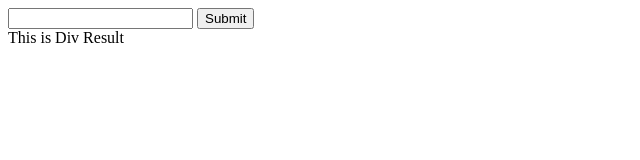
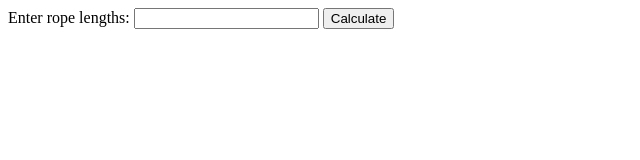
Before and after one commit to acciojob/Minimum-Cost-Of-Ropes-arjunsinghbazal, a website: page main.html in a window 1280 px wide. Shown: the whole page, without its empty margins (0-640 px from the left). Drawn offline with Linux system fonts and the light colour scheme.

Commit message:
created a submission

```diff
--- a/main.html
+++ b/main.html
@@ -6,12 +6,15 @@
 </head>
 
 <body>
-    <form id="form" onsubmit="return false">
-      <input type="text" id = "inputArr"/>
-      <input type="submit" value="Submit" onclick="minimumCost()"/>
-    </form>
-    <div id="result">This is Div Result</div>
-    <script type="text/javascript" src="./script.js"></script>
+    <form id="form">
+        <label for="rope-lengths">Enter rope lengths:</label>
+        <input type="text" id="rope-lengths">
+        <button type="button" onclick="calculateMinCost()">Calculate</button>
+      </form>
+      <div id="result"></div>
+
+<script src="./script.js"></script>
+
 </body>
 
 </html>
--- a/script.js
+++ b/script.js
@@ -1,19 +1,22 @@
-//your code here
+ function calculateMinCost() {
+  const ropeLengthsStr = document.getElementById('rope-lengths').value;
+  const ropeLengthsArr = ropeLengthsStr.split(',').map(Number);
+  const n = ropeLengthsArr.length;
 
-function minimumCost() {
+  let pq = [];
+  for (let i = 0; i < n; i++) {
+    pq.push(ropeLengthsArr[i]);
+  }
+  pq.sort(function (a, b) { return a - b; });
 
-    var res = 0;
-    var cost = 0;
-    var inputArray = document.getElementById("inputArr").value;
-    inputArray = inputArray.split(',').map(Number);
-    for (let i = 0; i < inputArray.length - 1; i += 0) {
-        if (inputArray.length == 0) break;
-		// sort by decreasing order
-        inputArray = inputArray.sort((a,b) => b-a);
-        res = inputArray.pop() + inputArray.pop();
-        cost += res;
-		// adding res to arrayy
-        inputArray[inputArray.length] = res;
-    }
-    document.getElementById("result").innerHTML = cost;
+  let res = 0;
+  while (pq.length > 1) {
+    let first = pq.shift();
+    let second = pq.shift();
+    res += first + second;
+    pq.push(first + second);
+    pq.sort(function (a, b) { return a - b; });
+  }
+
+  document.getElementById('result').textContent = res;
 }
```
